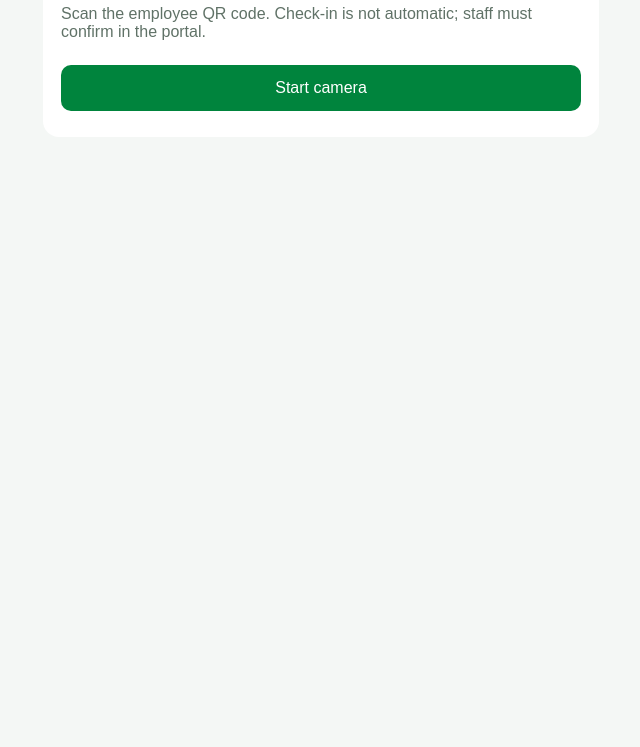
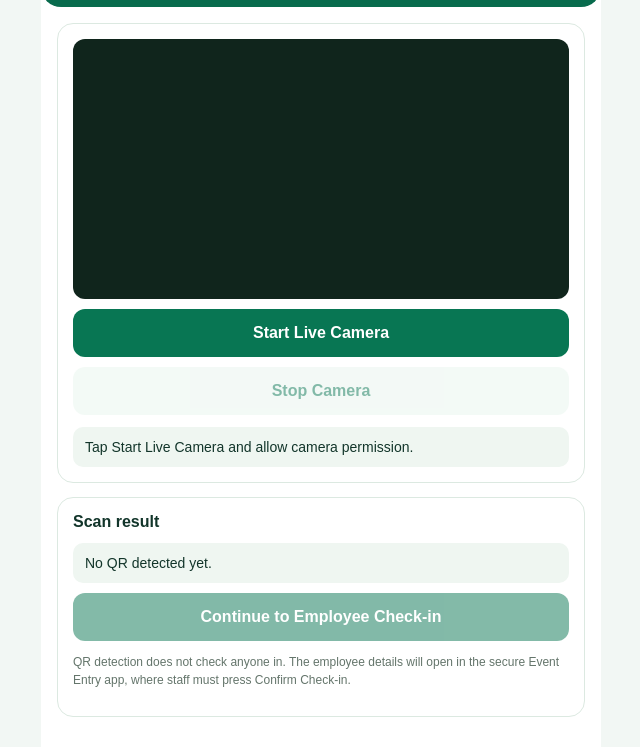
Before and after one commit to kushal06092000-art/exl-event-live-scanner, a plain HTML site: page index.html in a window 1280 px wide. Shown: the part 101-848 px from the top of the page, without its empty margins (319-959 px from the left). Before the commit the page ends 800 px from the top, so only its background shows below. Drawn offline with Linux system fonts and the light colour scheme.

Commit message:
Update QR Scanner for Continuous Check-in

```diff
--- a/index.html
+++ b/index.html
@@ -1,5 +1,86 @@
-<!DOCTYPE html><html><head><meta name="viewport" content="width=device-width, initial-scale=1"><title>EXL Event QR Scanner</title><script src="https://unpkg.com/html5-qrcode@2.3.8/html5-qrcode.min.js"></script><style>body{font:16px Arial;background:#f4f7f5;margin:0;color:#183329}.box{max-width:520px;margin:20px auto;padding:18px;background:white;border-radius:16px}button,input{width:100%;padding:14px;margin:8px 0;border:0;border-radius:10px;font:inherit}button{background:#00843d;color:white}#reader{width:100%}.muted{color:#607267}</style></head><body><main class="box"><h2>EXL Event QR Scanner</h2><p class="muted">Scan the employee QR code. Check-in is not automatic; staff must confirm in the portal.</p><div id="reader"></div><p id="msg"></p><button id="start" onclick="startScan()">Start camera</button><button id="stop" onclick="stopScan()" style="display:none">Stop camera</button></main><script>
-let scanner;const params=new URLSearchParams(location.search);const ret=params.get('return');function validReturn(){try{const u=new URL(ret);return u.protocol==='https:'&&u.hostname==='script.google.com';}catch(e){return false;}}
-async function startScan(){if(!validReturn()){document.getElementById('msg').textContent='Scanner return URL is missing or invalid. Add ?return=YOUR_STAFF_WEB_APP_URL';return;}try{scanner=new Html5Qrcode('reader');await scanner.start({facingMode:'environment'},{fps:10,qrbox:{width:250,height:250}},async text=>{await stopScan();const u=new URL(ret);u.searchParams.set('scan',text);location.href=u.toString();},()=>{});document.getElementById('start').style.display='none';document.getElementById('stop').style.display='block';}catch(e){document.getElementById('msg').textContent='Camera error: '+e;}}
-async function stopScan(){if(scanner){try{await scanner.stop();scanner.clear();}catch(e){}}document.getElementById('start').style.display='block';document.getElementById('stop').style.display='none';}
+<!doctype html>
+<html lang="en">
+<head>
+<meta charset="utf-8">
+<meta name="viewport" content="width=device-width,initial-scale=1,maximum-scale=1,user-scalable=no">
+<title>EXL Event Entry Pro · Live Scanner</title>
+<script src="https://unpkg.com/html5-qrcode@2.3.8/html5-qrcode.min.js"></script>
+<style>
+:root{font-family:Arial,sans-serif;color:#12352a;background:#f2f7f4}
+*{box-sizing:border-box}body{margin:0}.wrap{max-width:560px;margin:auto;min-height:100vh;background:white}
+header{padding:20px;background:#086b4d;color:white;border-radius:0 0 20px 20px}
+h1{font-size:22px;margin:6px 0}.muted{font-size:13px;opacity:.8}
+main{padding:16px}.panel{border:1px solid #dce9e1;border-radius:16px;padding:15px;margin-bottom:14px}
+#reader{width:100%;min-height:260px;border-radius:12px;overflow:hidden;background:#10251c}
+button{width:100%;padding:15px;border:0;border-radius:12px;font-weight:700;font-size:16px;margin-top:10px;background:#087653;color:white}
+button.alt{background:#e8f5ee;color:#087653}button:disabled{opacity:.5}
+.status{padding:12px;border-radius:10px;background:#eff6f1;font-size:14px;margin-top:12px;word-break:break-word}
+.err{background:#fff0ef;color:#a32219}.ok{background:#e6f6ec;color:#075c3c}
+.small{font-size:12px;color:#64756b;line-height:1.5}
+</style>
+</head>
+<body><div class="wrap">
+<header><div class="muted">EXL EVENT OPERATIONS</div><h1>Live QR Scanner</h1><div class="muted">Rear camera · Continuous QR detection</div></header>
+<main>
+<div class="panel">
+<div id="reader"></div>
+<button id="start" onclick="startScan()">Start Live Camera</button>
+<button id="stop" class="alt" onclick="stopScan()" disabled>Stop Camera</button>
+<div id="status" class="status">Tap Start Live Camera and allow camera permission.</div>
+</div>
+<div class="panel">
+<div style="font-weight:700">Scan result</div>
+<div id="result" class="status">No QR detected yet.</div>
+<button id="continue" onclick="continueToCheckin()" disabled>Continue to Employee Check-in</button>
+<p class="small">QR detection does not check anyone in. The employee details will open in the secure Event Entry app, where staff must press Confirm Check-in.</p>
+</div>
+</main></div>
+<script>
+let qr=null, running=false, detected='', returnUrl='';
+const $=id=>document.getElementById(id);
+function setStatus(t,err=false){$('status').textContent=t;$('status').className='status'+(err?' err':'');}
+function safeReturnUrl(){
+  const raw=new URLSearchParams(location.search).get('return');
+  if(!raw) return '';
+  try{
+    const u=new URL(raw);
+    if(u.protocol!=='https:' || !/script\.google\.com$/.test(u.hostname)) return '';
+    return u.href;
+  }catch(e){return '';}
+}
+async function startScan(){
+  if(!window.Html5Qrcode){setStatus('Scanner library could not load. Check internet and reload.',true);return;}
+  returnUrl=safeReturnUrl();
+  if(!returnUrl){setStatus('Missing or invalid secure Event Entry app return link. Open the scanner from the Event Entry app.',true);return;}
+  try{
+    if(!qr) qr=new Html5Qrcode('reader',{formatsToSupport:[Html5QrcodeSupportedFormats.QR_CODE]});
+    const cams=await Html5Qrcode.getCameras();
+    if(!cams.length) throw new Error('No camera detected on this phone.');
+    const back=cams.find(c=>/back|rear|environment/i.test(c.label))||cams[cams.length-1];
+    await qr.start(back.id,{fps:12,qrbox:(w,h)=>{const s=Math.floor(Math.min(w,h)*.72);return {width:s,height:s};},aspectRatio:1.0},
+      async text=>{
+        if(detected) return;
+        detected=String(text||'').trim();
+        if(!detected) return;
+        $('result').textContent=detected;
+        $('continue').disabled=true;
+        setStatus('QR detected. Opening secure employee verification…');
+        await stopScan();
+        setTimeout(continueToCheckin,250);
+      },()=>{});
+    running=true;$('start').disabled=true;$('stop').disabled=false;
+    setStatus('Live camera is running. Keep the QR inside the frame.');
+  }catch(e){setStatus('Camera could not start: '+(e.message||e),true);}
+}
+async function stopScan(){
+  if(qr&&running){try{await qr.stop();}catch(e){}}
+  running=false;$('start').disabled=false;$('stop').disabled=true;
+}
+function continueToCheckin(){
+  if(!detected||!returnUrl)return;
+  const u=new URL(returnUrl);
+  u.searchParams.set('scan',detected);
+  location.href=u.href;
+}
+window.addEventListener('load',()=>{if(new URLSearchParams(location.search).get('autostart')==='1'){setTimeout(()=>startScan(),350);}});
 </script></body></html>
```
